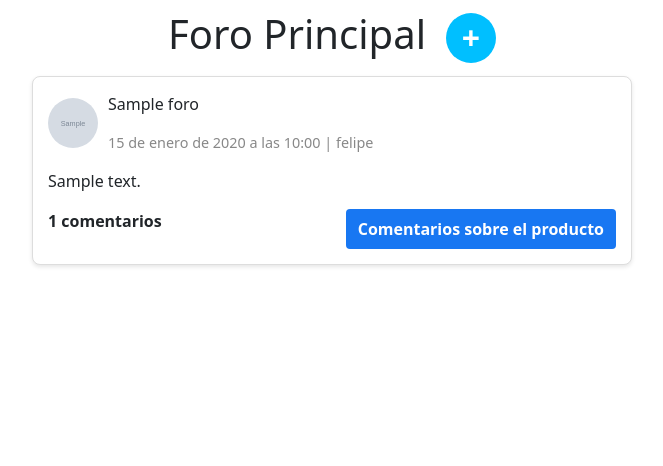
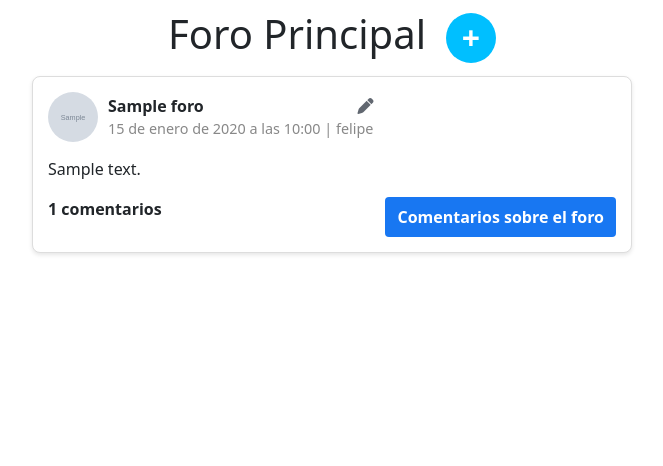
Before and after one commit to PipeHaze/FitZenDesarrollo, a Django app: page /foro/foro_principal/ in a window 1280 px wide. Shown: the part 76-542 px from the top of the page, without its empty margins (308-971 px from the left). Run offline with Django 4.2, Linux system fonts and the light colour scheme; a user stored in the database is signed in; data comes from the database, SQL or seed files in the repository; tables that the repository leaves empty hold one stand-in row (values such as "Sample post"); grey boxes marked "Sample" are stand-in pictures; some libraries are stand-ins or nearby versions.

Commit message:
crud del foro completo

```diff
--- a/foro/urls.py
+++ b/foro/urls.py
@@ -12,6 +12,10 @@ urlpatterns = [
     path('foro_publicacion/<slug:encrypted_slug>/', views.foro_publicacion, name='foro_publicacion'), #Listo
     path('foro_publicacion/<int:post_id>/like/', views.like_post, name='like_post'), #Listo
     path('agregarforo/',views.agregarforo,name="agregarforo"), #Listo
+    path('eliminar_producto/<slug:slug>/',views.eliminarforo, name='eliminar_foro'),
+    path('editar_foro/<str:encrypted_slug>/', views.editarforo, name='editar_foro'),
+
+
 
 
 
--- a/foro/views.py
+++ b/foro/views.py
@@ -1,9 +1,11 @@
 from .models import Foro
 from principal.utils import decrypt_slug, encrypt_slug
 from django.shortcuts import render, get_object_or_404, redirect
-from .forms import ComentarioForm, ForoForm
+from .forms import ComentarioForm, ForoForm, EditarForo
 from principal.models import Like
 from django.contrib import messages
+from django.http import HttpResponseForbidden
+
 
 
 
@@ -79,3 +81,41 @@ def agregarforo(request):
     else:
         form = ForoForm()
     return render(request, 'Foro/agregarforo.html', {'form': form})
+
+def eliminarforo(request, slug):
+    # Obtener el producto usando el slug
+    foro = get_object_or_404(Foro, slug=slug)
+
+    # Verificar que el usuario tiene permiso para eliminar el producto
+    if foro.creado_por != request.user and not request.user.is_superuser: #el foro despues del . son las propiedades que contiene el modelo del foro
+        return HttpResponseForbidden("No tienes permisos para eliminar este producto.")
+
+    # Eliminar el producto
+    foro.delete()
+
+    return redirect('foro:foro_principal')
+
+def editarforo(request, encrypted_slug):
+    # Desencriptar el slug
+    slug = decrypt_slug(encrypted_slug)
+
+    # Obtener el producto usando el slug desencriptado
+    foro = get_object_or_404(Foro, slug=slug)
+
+    # Verificar que el usuario tiene permiso para editar/eliminar el producto
+    if foro.creado_por != request.user and not request.user.is_superuser:
+        return HttpResponseForbidden("No tienes permisos para editar o eliminar este producto.")
+
+    if request.method == 'POST':
+        form = EditarForo(request.POST, request.FILES, instance=foro)
+        if form.is_valid():
+            form.save()
+            # Redirigir usando el slug encriptado nuevamente
+            return redirect('foro:foro_principal')
+    else:
+        form = EditarForo(instance=foro)
+
+    return render(request, "foro/editarforo.html", {
+        'form': form,
+        'title': 'Editar foro publicado'
+    })
--- a/principal/templates/Foro/agregarforo.html
+++ b/principal/templates/Foro/agregarforo.html
@@ -49,7 +49,7 @@
             {{ form.slug }}
         </div>
 
-        <button type="submit" id="btn-submit" class="btn btn-success bi bi-file-check-fill">Agregar Producto</button>
+        <button type="submit" id="btn-submit" class="btn btn-success bi bi-file-check-fill">Publicar Foro</button>
 
 
     </form>
--- a/principal/templates/Foro/foro_principal.html
+++ b/principal/templates/Foro/foro_principal.html
@@ -19,7 +19,18 @@
             <div class="producto-header">
                 <img src="{{ foro_producto.imagen.url }}" alt="{{ foro_producto.titulo }}" class="img-producto">
                 <div class="producto-info">
+                    <div class="producto-info-header">
                         <p>{{ foro_producto.titulo }}</p>
+                        {% if request.user == foro_producto.creado_por or request.user.is_superuser %}
+                        <div class="menu-comentario">
+                            <i class="fas fa-pen"></i>
+                            <ul class="menu">
+                                <li><a href="{% url 'foro:editar_foro' foro_producto.encrypted_slug %}">Editar</a></li>
+                                <li><a href="{% url 'foro:eliminar_foro' foro_producto.slug %}" onclick="return confirmDelete()">Eliminar</a></li>
+                            </ul>
+                        </div>
+                        {% endif %}
+                    </div>
                     <span class="producto-date">{{ foro_producto.subido }} | {{ foro_producto.creado_por }}</span>
                 </div>
             </div>
@@ -28,14 +39,20 @@
             </div>
             <div class="producto-footer">
                 <p><strong>{{ foro_producto.conteo_comentarios }} comentarios</strong></p>
-                    <!------>
-                    <a href="{{ foro_producto.get_absolute_url }}" class="btn-ver-detalles">Comentarios sobre el producto</a>
+                <a href="{{ foro_producto.get_absolute_url }}" class="btn-ver-detalles">Comentarios sobre el foro</a>
             </div>
         </div>
     {% endfor %}
 </div>
+
 {% else %}
     <p>No hay publicaciones en el foro.</p>
 {% endif %}
 
+<script>
+    function confirmDelete() {
+        return confirm("¿Estás seguro de eliminar este producto?");
+    }
+</script>
+
 {% endblock %}
--- a/static/fitzen/css/styles.css
+++ b/static/fitzen/css/styles.css
@@ -660,3 +660,59 @@ body {
     margin-bottom: 15px;
     background-color: #fafafa;
 }
+
+
+/*MENU DEL FOROOOO*/
+.producto-info-header {
+    display: flex;
+    justify-content: space-between;
+    align-items: center;
+    width: 100%;
+}
+
+.producto-info-header p {
+    margin: 0;
+    font-weight: bold;
+}
+
+.menu-comentario {
+    position: relative;
+    cursor: pointer;
+}
+
+.menu-comentario i {
+    font-size: 16px;
+    color: #555;
+}
+
+.menu {
+    display: none;
+    position: absolute;
+    top: 100%;
+    right: 0;
+    background-color: white;
+    border: 1px solid #ccc;
+    border-radius: 4px;
+    list-style: none;
+    padding: 5px 0;
+    box-shadow: 0 4px 8px rgba(0, 0, 0, 0.1);
+    z-index: 1000;
+}
+
+.menu li {
+    padding: 5px 15px;
+}
+
+.menu li a {
+    text-decoration: none;
+    color: black;
+}
+
+.menu li a:hover {
+    background-color: #f0f0f0;
+    color: #007BFF;
+}
+
+.menu-comentario:hover .menu {
+    display: block;
+}
```
Also changed, not shown: foro/forms.py (+16 -0 lines), principal/templates/Foro/editarforo.html (added, +47 -0 lines), principal/templates/Foro/foro_publicacion.html (+1 -7 lines), media/media/anuel.jpg (added), media/media/descarga.jpg (added), media/media/descarga_ZaPUdbF.jpg (added), media/media/gato1_KMaRUKN.jpg (added). Lines whose indentation alone changed are shown as unchanged.
